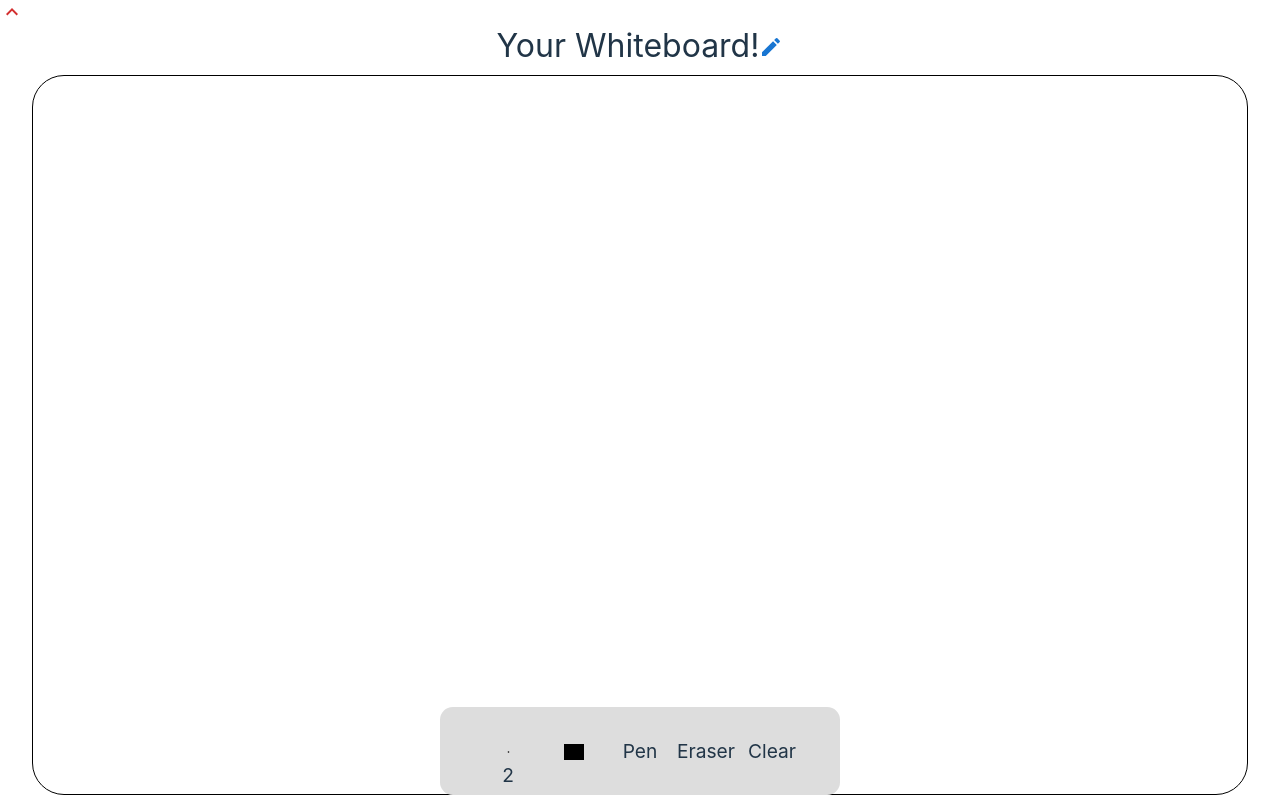
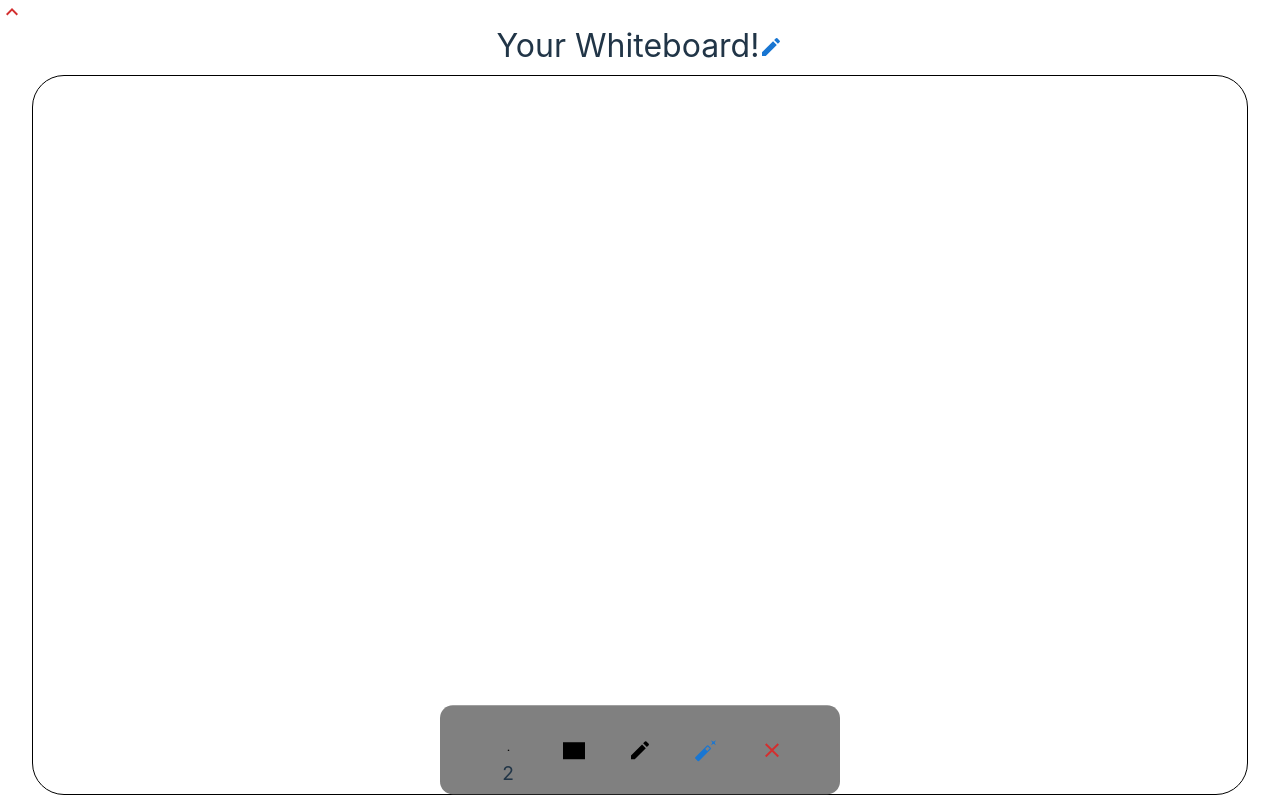
Before and after one commit to dhani14jan/Whiteboard, a React (Vite) app: page / in a window 1280 px wide. Built offline with nearby package versions, Linux system fonts and the light colour scheme.

Commit message:
added pen, eraser and clear functionality

```diff
--- a/package.json
+++ b/package.json
@@ -11,8 +11,8 @@
   "dependencies": {
     "@emotion/react": "^11.10.0",
     "@emotion/styled": "^11.10.0",
-    "@mui/icons-material": "^5.8.4",
-    "@mui/material": "^5.10.1",
+    "@mui/icons-material": "^5.10.2",
+    "@mui/material": "^5.10.2",
     "react": "^18.2.0",
     "react-dom": "^18.2.0"
   },
--- a/src/components/Board.tsx
+++ b/src/components/Board.tsx
@@ -1,7 +1,9 @@
-import React, { ChangeEvent, MouseEvent, useEffect, useRef, useState } from 'react'
-import { Add, Brightness1 } from "@mui/icons-material"
-import RemoveIcon from "@mui/icons-material/Remove"
+import { ChangeEvent, MouseEvent, useEffect, useRef, useState } from 'react'
+import Brightness1 from '@mui/icons-material/Brightness1';
+import ClearIcon from '@mui/icons-material/Clear';
 import Toolbox from './Toolbox'
+import AutoFixNormalIcon from '@mui/icons-material/AutoFixNormal';
+import EditIcon from '@mui/icons-material/Edit';
 
 const Board = (props: { width: number, height: number }) => {
     const divRef = useRef<HTMLDivElement>(null)
@@ -12,9 +14,10 @@ const Board = (props: { width: number, height: number }) => {
     const [context, setContext] = useState<CanvasRenderingContext2D | null>(null)
     const [isPainting, setIsPainting] = useState(false)
     const [showSizeSlider, setShowSizeSlider] = useState(false);
-
+    const [isErasing, setIsErasing] = useState(false);
     const draw = (e: MouseEvent<HTMLCanvasElement>) => {
         if (context) {
+            if (isErasing) context.strokeStyle = "white";
             const offsetLeft = canvasRef?.current?.offsetLeft || 0
             const offsetTop = canvasRef?.current?.offsetTop || 0
 
@@ -55,6 +58,14 @@ const Board = (props: { width: number, height: number }) => {
         setLineWidth(Number(e.target.value))
     }
 
+    const handleEraserToggle = () => {
+        setIsErasing(prev => !prev)
+    }
+
+    const handlePen = () => {
+        setIsErasing(false);
+    }
+
     useEffect(() => {
         if (canvasRef.current) {
 
@@ -73,6 +84,17 @@ const Board = (props: { width: number, height: number }) => {
 
     const handleShowSizeSlider = () => {
         setShowSizeSlider(prev => !prev)
+    }
+
+    const handleClear = () => {
+        if (canvasRef.current && context) {
+            const height = canvasRef.current.height
+            const width = canvasRef.current.width
+            // context.rect(0, 0, width, height);
+            // context.fillStyle = "white"
+            // context.fill()
+            context.clearRect(0, 0, width, height)
+        }
     }
 
     return (
@@ -100,13 +122,13 @@ const Board = (props: { width: number, height: number }) => {
                     <input type="color" onChange={handleColorInput} />
                 </div>
                 <div>
-                    Pen
+                    <EditIcon style={{ color: strokeStyle }} onClick={handlePen} />
                 </div>
                 <div>
-                    Eraser
+                    <AutoFixNormalIcon color="primary" onClick={handleEraserToggle} />
                 </div>
                 <div>
-                    Clear
+                    <ClearIcon color="error" onClick={handleClear} />
                 </div>
             </Toolbox>
         </div>
--- a/src/components/Toolbox.tsx
+++ b/src/components/Toolbox.tsx
@@ -9,7 +9,7 @@ const Toolbox = ({ children, className }: any) => {
           width: "400px",
           left: "50%",
           transform: "translateX(-50%) translateY(-100%)",
-          background: "#DDD",
+          background: "grey",
           borderRadius: "0.8rem",
           padding: "2rem"
       }}>
```
Also changed, not shown: 1 other file (tests, documents, lock files or other folders).
